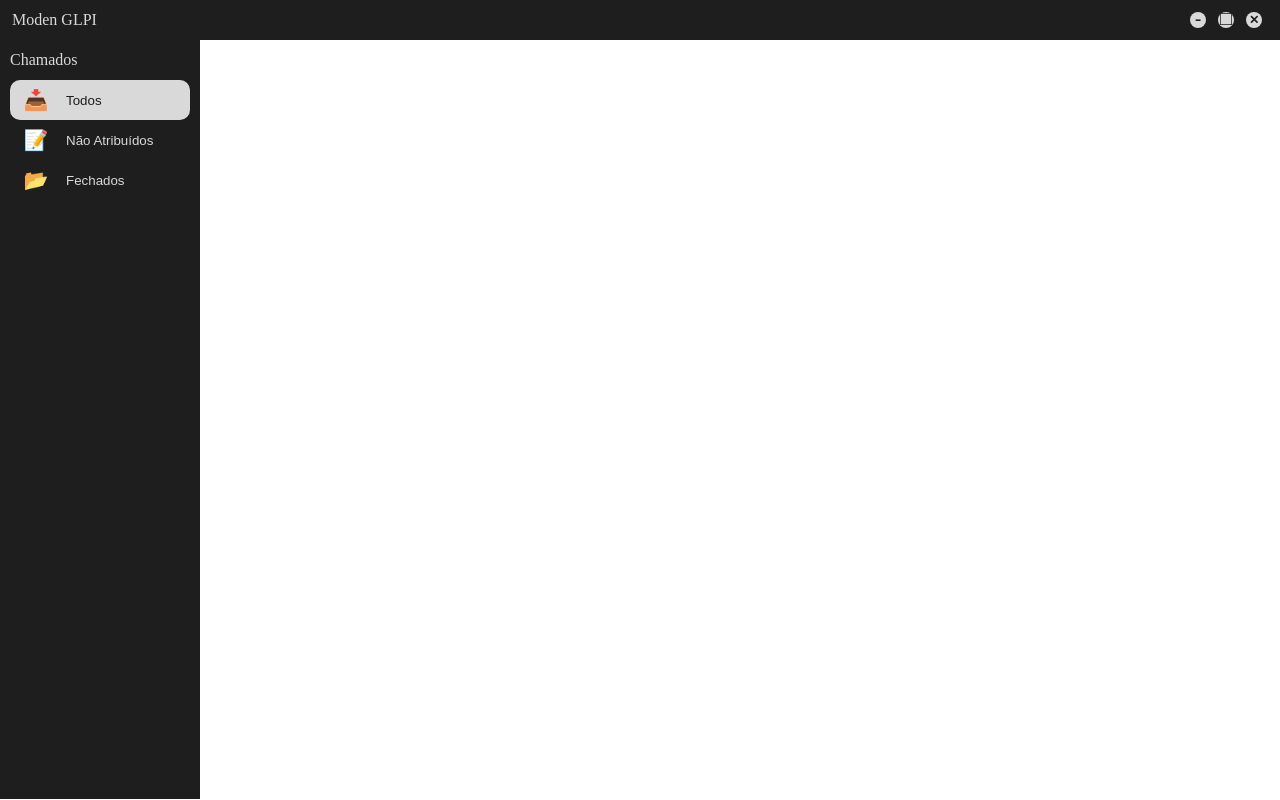
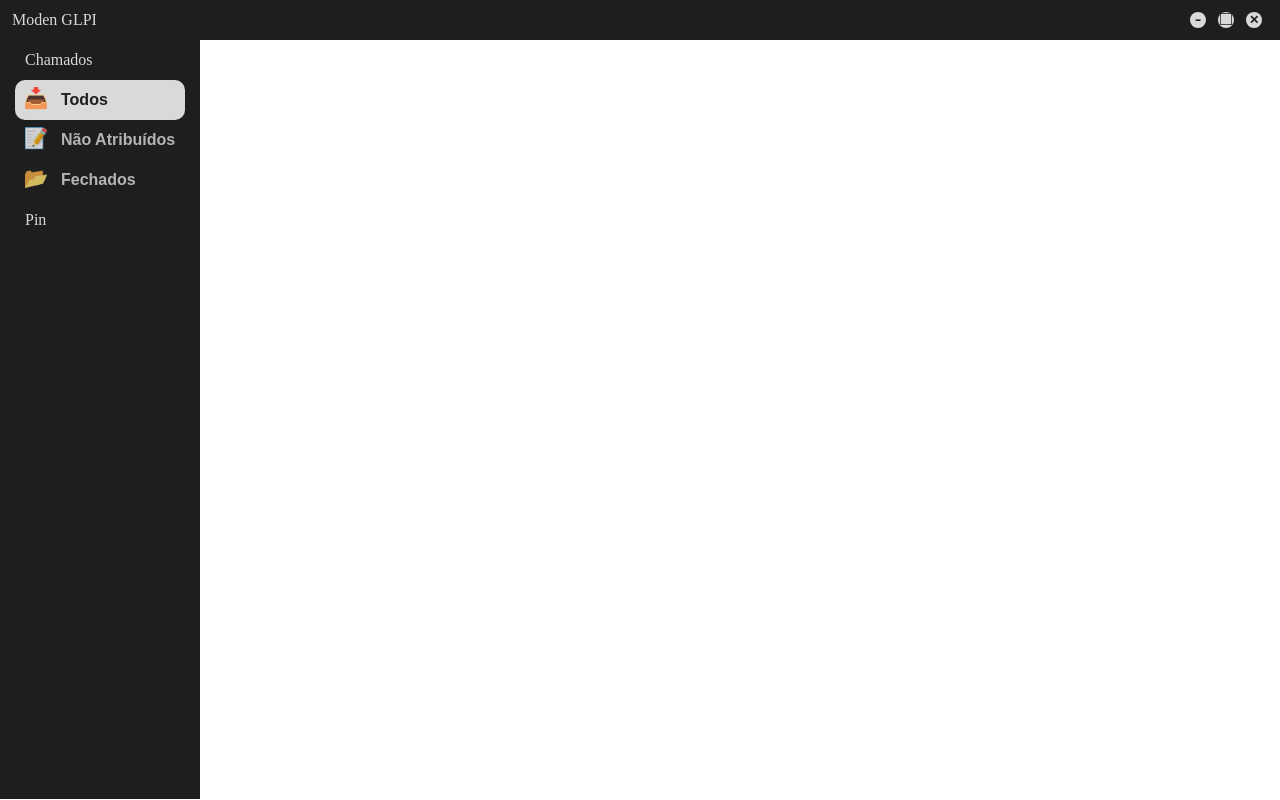
Before and after one commit to MidoriAKA/NewG, a React app: page / in a window 1280 px wide. Built offline with nearby package versions, Linux system fonts and the light colour scheme.

Commit message:
:lipstick: : tiny modification on css

```diff
--- a/src/web/components/SideMenu/SideMenuView.tsx
+++ b/src/web/components/SideMenu/SideMenuView.tsx
@@ -6,6 +6,9 @@ import sidemenuItems from "./sideMenuItems.json" assert { type: "json" };
 export const SidemenuView = () => {
 
   const [isActive, setActive] = useState<Active>("allTickets");
+  const handleActive = (active: Active) => {
+    setActive(active);
+  };
 
   return (
     <>
@@ -29,7 +32,7 @@ export const SidemenuView = () => {
             className="side-menu__item"
             css={isActive === item.active ? style.ItemWrapperActive : style.ItemWrapper}
             data-is-active={isActive === item.active ? "true" : "false"}
-            onClick={() => setActive(item.active as Active)}
+            onClick={() => handleActive(item.active as Active)}
           >
             <div
               className="side-menu__item__icon"
@@ -39,9 +42,22 @@ export const SidemenuView = () => {
                 aria-label={item.active}
               >{item.icon}</span>
             </div>
-            <span>{item.text}</span>
+            <span
+              className="side-menu__item__text"
+              css={style.ItemText}
+            >{item.text}</span>
           </button>
         ))}
+        <div
+          className="side-menu__section"
+          css={style.Section}
+        >
+          <span
+            className="side-menu__section__text"
+            css={style.SectionText}
+          >
+            Pin</span>
+        </div>
       </div>
     </>
   );
--- a/src/web/styles/components/SideMenu/SideMenu.ts
+++ b/src/web/styles/components/SideMenu/SideMenu.ts
@@ -1,9 +1,9 @@
 import { css, SerializedStyles } from "@emotion/react";
-import { Colors, BGBlack, HorizontalCenter, VerticalCenter, BGWhite } from "../../root";
+import * as theme from "@styles/root";
 
 export const Container: SerializedStyles = css({
-  ...HorizontalCenter,
-  ...BGBlack,
+  ...theme.HorizontalCenter,
+  ...theme.BGBlack,
   flexDirection: "column",
   alignContent: "center",
   height: "calc(100dvh - 41px)",
@@ -11,44 +11,48 @@ export const Container: SerializedStyles = css({
 });
 
 export const Section: SerializedStyles = css({
-  ...VerticalCenter,
+  ...theme.VerticalCenter,
+  justifyContent: "unset",
+  height: "40px",
+  width: "150px",
+  padding: "0 10px",
+});
+export const SectionText: SerializedStyles = css({
+  fontSize: "16px",
+
+});
+
+const ItemWrapperBase = {
+  ...theme.VerticalCenter,
   justifyContent: "unset",
   alignContent: "center",
   border: "none",
   height: "auto",
-  width: "90%",
-  minHeight: "40px"
-});
-
-const ItemWrapperBase = {
-  ...VerticalCenter,
-  justifyContent: "unset",
-  alignContent: "center",
-  border: "none",
-  height: "auto",
-  width: "90%",
+  width: "85%",
   minHeight: "40px"
 };
 export const ItemWrapper: SerializedStyles = css({
   ...ItemWrapperBase,
-  ...BGBlack,
+  ...theme.BGBlack,
+  color: `rgba(${theme.ColorsRGB.white}, 0.8)`,
 });
 export const ItemWrapperActive: SerializedStyles = css({
   ...ItemWrapperBase,
-  ...BGWhite,
+  ...theme.BGWhite,
   borderRadius: "10px"
 });
 
 export const ItemIcon: SerializedStyles = css({
-  ...VerticalCenter,
+  ...theme.VerticalCenter,
   height: "100%",
-  width: "50px",
+  width: "30px",
+  marginRight: "10px",
   "span": {
-  fontSize: "20px",
-  marginRight: "10px",
+    fontSize: "20px",
+    transform: "translateY(-2px)",
   }
 });
 export const ItemText: SerializedStyles = css({
   fontSize: "16px",
-  margin: "0 10px",
+  fontWeight: "bold"
 });
--- a/src/web/styles/root.ts
+++ b/src/web/styles/root.ts
@@ -5,14 +5,21 @@ export const Colors = {
   red: "#f66b59",
   yellow: "#f8bf28"
 };
+export const ColorsRGB = {
+  black: "30, 30, 30",
+  white: "217, 217, 217",
+  green: "59, 199, 59",
+  red: "246, 107, 89",
+  yellow: "248, 191, 40"
+};
 
 export const BGBlack = {
   backgroundColor: "#1e1e1e",
-  color: "#d9d9d9"
+  color: "#d9d9d9",
 };
 export const BGWhite = {
   backgroundColor: "#d9d9d9",
-  color: "#1e1e1e"
+  color: "#1e1e1e",
 };
 export const HorizontalCenter = {
   display: "flex",
```
Also changed, not shown: 2 other files (tests, documents, lock files or other folders).
